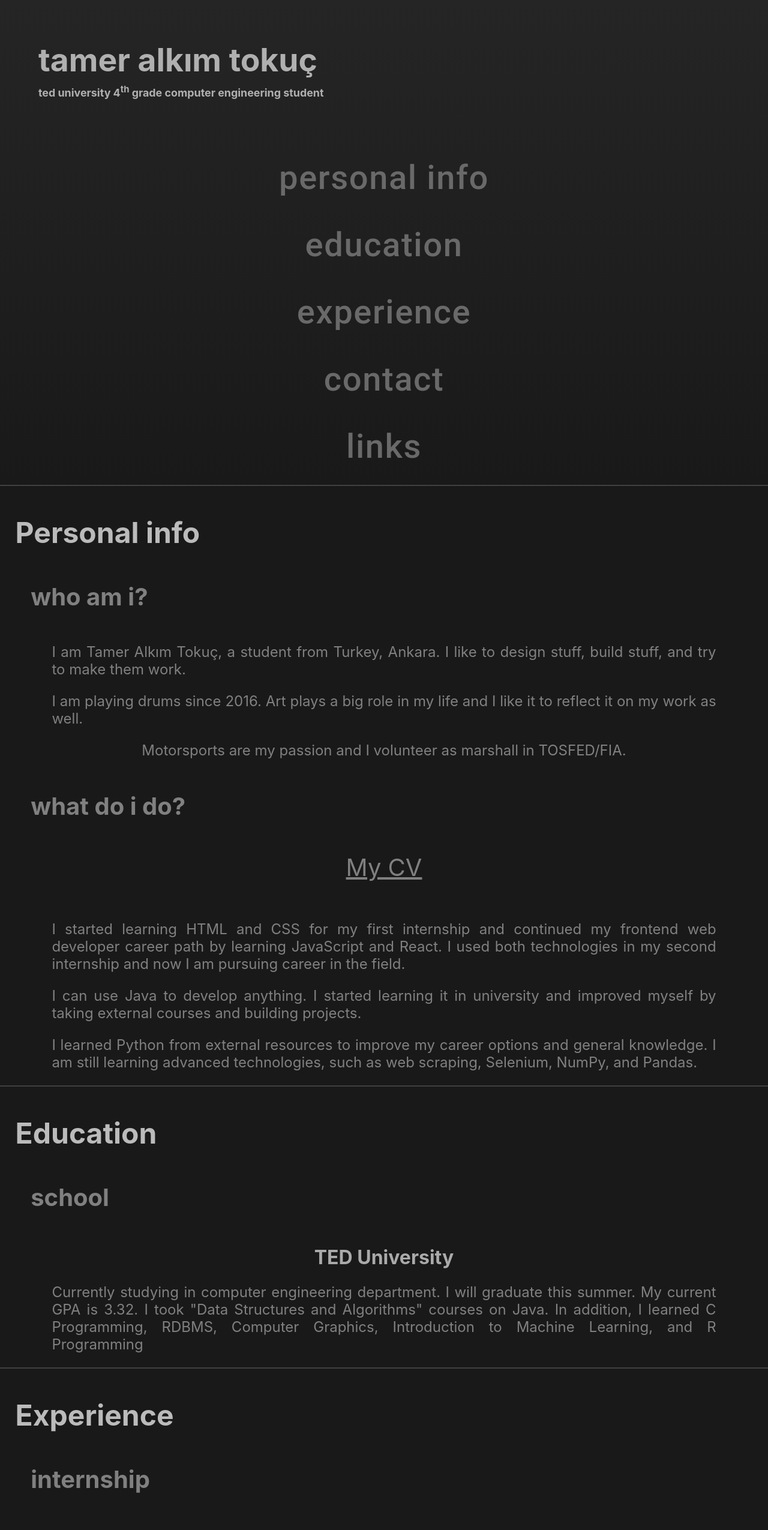
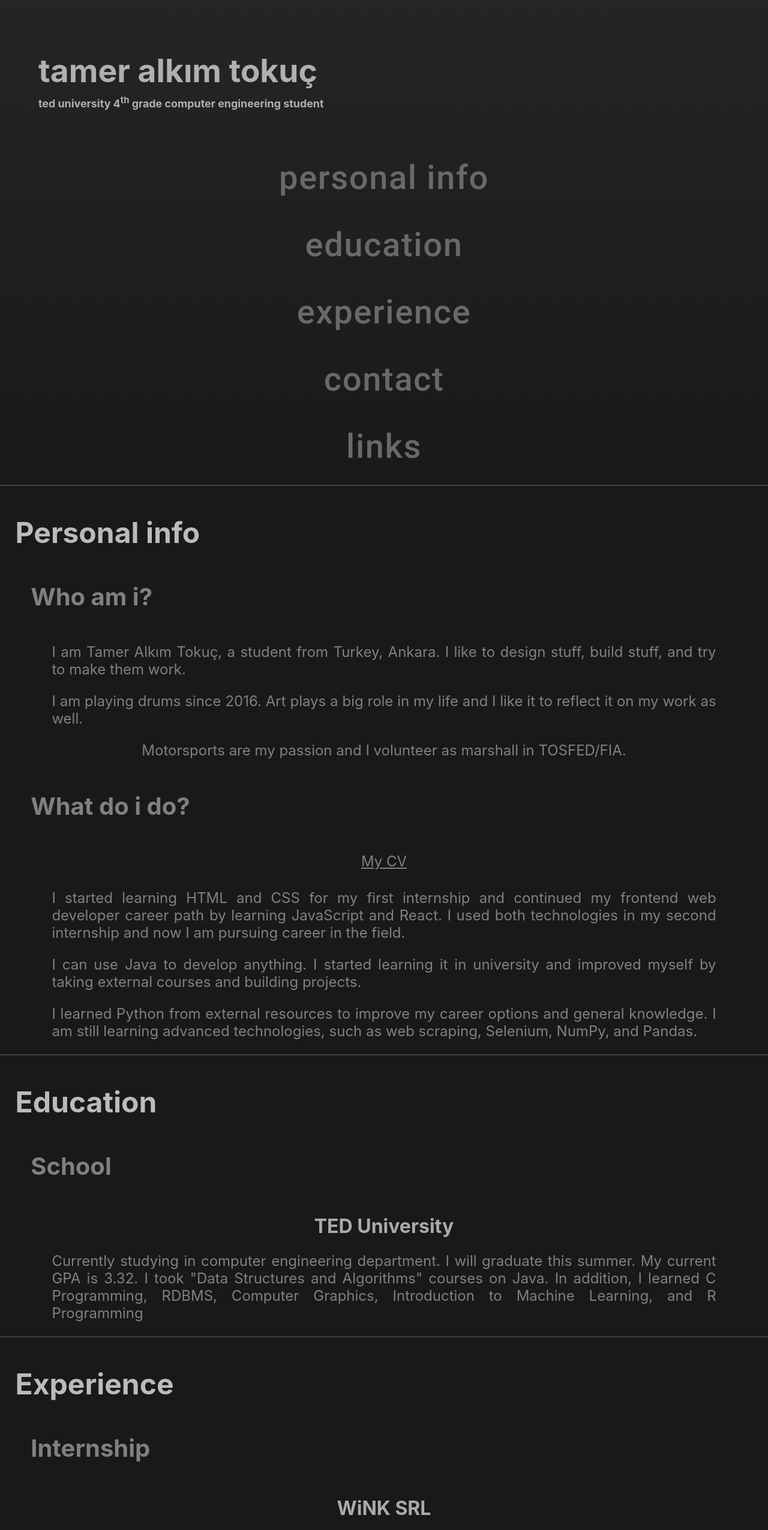
Before and after one commit to althryenix/personal_website, a React (Create React App) app: page / in a window 1280 px wide. Shown: the top 2550 px of the page at 60% size. Built offline with nearby package versions, Linux system fonts and the light colour scheme.

Commit message:
Capitialization fixes

```diff
--- a/src/App.css
+++ b/src/App.css
@@ -22,8 +22,8 @@ html {
   color: rgb(176, 176, 176);
 }
 
-.header h1 {
-  margin: 0;
+.header h1{
+  margin-left: 0;
   padding: 0;
 }
 
@@ -102,6 +102,11 @@ body {
   color: #505050;
 }
 
+.cv-link {
+  font-size: 3vmin !important;
+  margin-bottom: 1vmin !important;
+}
+
 .section a {
   font-size: 5vmin;
   margin-bottom: 5vmin;
@@ -112,11 +117,6 @@ body {
   text-decoration: underline;
   margin-right: calc(6vmin + 3vw);
   margin-left: calc(6vmin + 3vw);
-}
-
-.card_container {
-  margin-left: 5vmin;
-  margin-right: 5vmin;
 }
 
 @media only screen and (max-width: 600px) {
--- a/src/App.js
+++ b/src/App.js
@@ -69,16 +69,16 @@ function App() {
 
             <h3>Personal info</h3>
 
-            <h4>who am i?</h4>
+            <h4>Who am i?</h4>
 
             <p>I am Tamer Alkım Tokuç, a student from Turkey, Ankara. I like to design stuff, build stuff, and try to make them work.</p>
             <p>I am playing drums since 2016. Art plays a big role in my life and I like it to reflect it on my work as well.</p>
             <p>Motorsports are my passion and I volunteer as marshall in TOSFED/FIA.</p>
 
-            <h4>what do i do?</h4>
+            <h4>What do i do?</h4>
 
             <div>
-              <p><a href="../public/Tamer Alkım TOKUÇ - CV.pdf" download>My CV</a></p>
+              <p><a className="cv-link" href="../public/Tamer Alkım TOKUÇ - CV.pdf">My CV</a></p>
 
               <p>
                 I started learning HTML and CSS for my first internship and continued my frontend web developer
@@ -105,7 +105,7 @@ function App() {
 
           <div className='section' id="education">
             <h3>Education</h3>
-            <h4>school</h4>
+            <h4>School</h4>
             <h5>TED University</h5>
             <p>
               Currently studying in computer engineering department.
@@ -119,7 +119,7 @@ function App() {
 
           <div className='section' id="experience">
             <h3>Experience</h3>
-            <h4>internship</h4>
+            <h4>Internship</h4>
 
             <h5>WiNK SRL</h5>
             <h6>rome / italy - 27/06/2022 - 02/09/2022</h6>
@@ -131,26 +131,26 @@ function App() {
 
             <hr width="80%" />
 
-            <h5>infomedya ajans</h5>
+            <h5>Infomedya ajans</h5>
             <h6>ankara / turkey - 25/07/2022 - 20/08/2022</h6>
 
             <p>Created a Java program to check MX, DNS, and A addresses of websites owned by the company.</p>
             <p>Created a multiple page website using HTML and CSS.</p>
             <p>Performed presentations to engineer branch about "clean coding" and "refactoring".</p>
 
-            <h4>projects</h4>
+            <h4>Projects</h4>
             <h5>THIS WEBSITE!</h5>
-            <p>HOW COOL IS IT TO BUILD YOUR OWN WEBSITE, USE REACT DEV TOOLS TO SEE MY SHITTY CODE!</p>
+            <p>HOW COOL IS IT TO BUILD YOUR OWN WEBSITE, USE REACT DEV TOOLS TO SEE MY BAD CODE!</p>
 
             <hr width="80%" />
 
-            <h5>pianissimo</h5>
+            <h5>Pianissimo</h5>
             <h6>senior project</h6>
             <p>A Python 3 program using wave analysis and AI to create sheet music from audio files. Working with group of 4.</p>
 
             <hr width="80%" />
 
-            <h5>the last stand</h5>
+            <h5>The Last Stand</h5>
             <p>Game developed using Unity with group of 2 for Game Developing class. Built a 3D FPS game with enemy AI, minigames, and multiple scenes.</p>
           </div>
 
```
